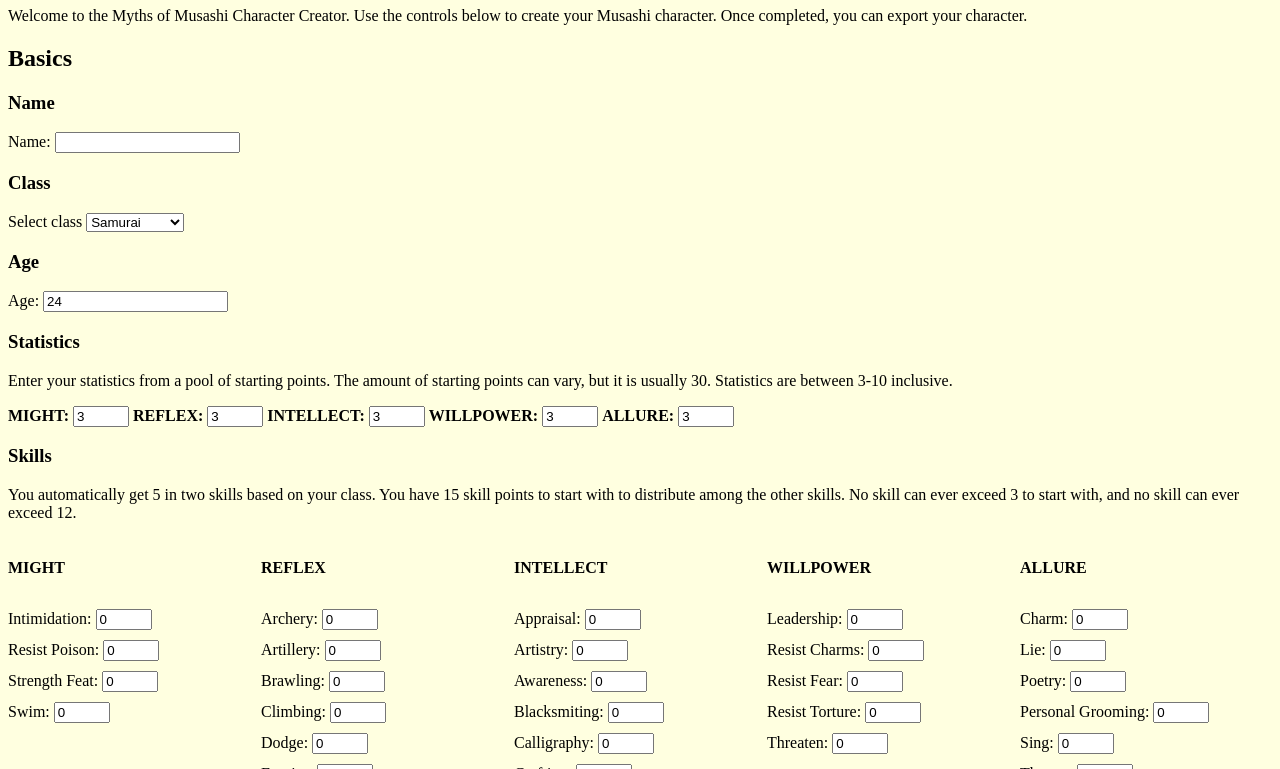
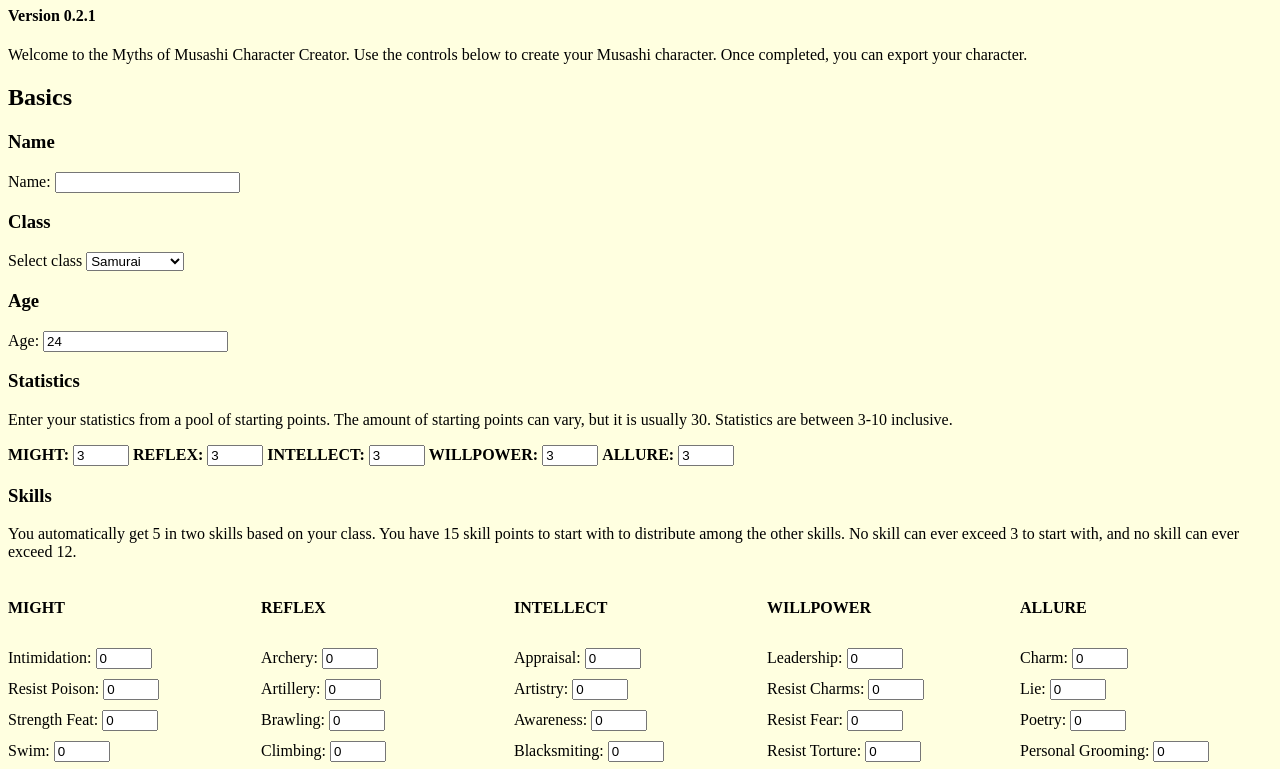
Before and after one commit to PatrickThePorter/MusashiCharacterCreator, a plain HTML site: page index.html in a window 1280 px wide. Shown: the part 73-842 px from the top of the page. Drawn offline with Linux system fonts and the light colour scheme.

Commit message:
Added version header

```diff
--- a/index.html
+++ b/index.html
@@ -11,6 +11,7 @@
         </style>
         <div id="about" class="red">
             <h1>Myths of Musashi Character Creator</h1>
+            <h4>Version 0.2.1</h4>
             <p>
                 Welcome to the Myths of Musashi Character Creator. Use the controls below to create your Musashi character. Once completed,
                 you can export your character.
```
